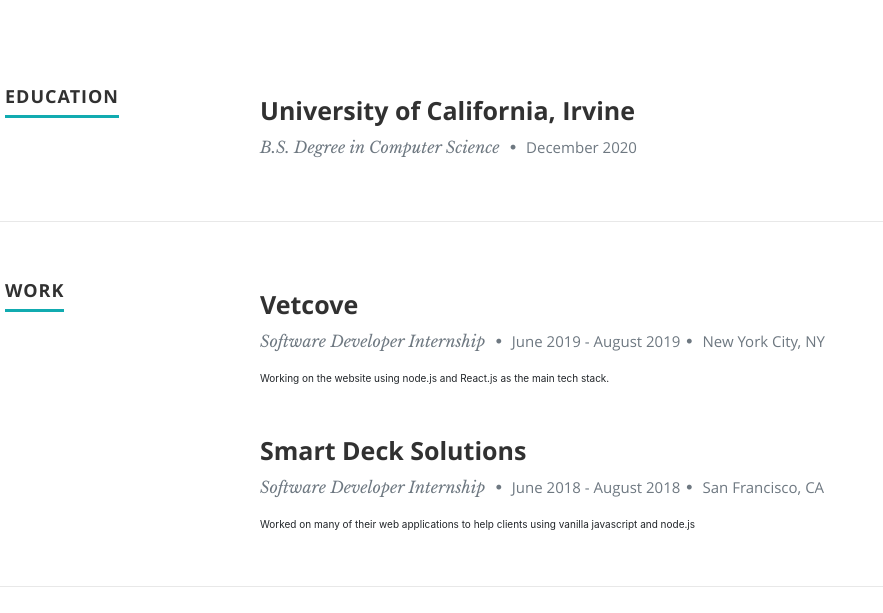
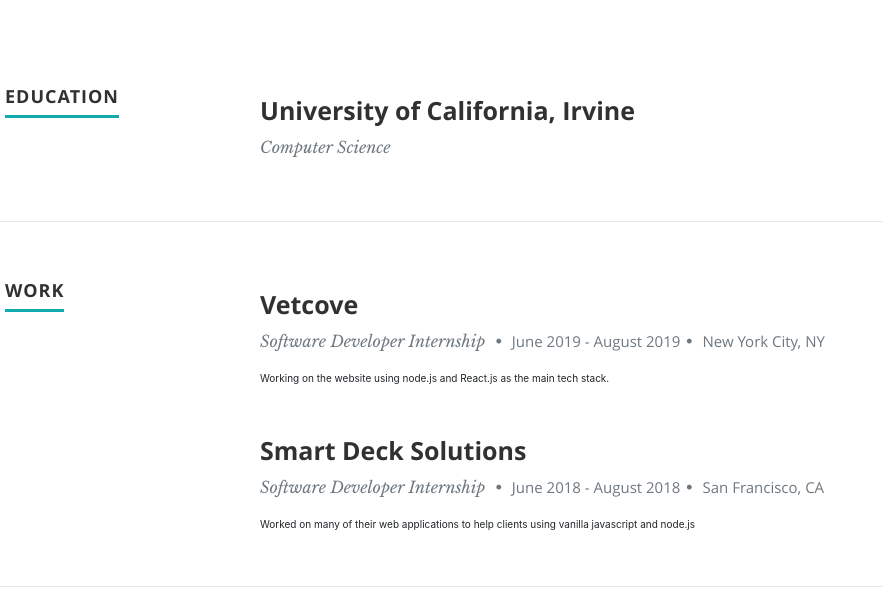
Before and after one commit to iceehao/Portfolio-updated, a plain HTML site: page index.html in a window 1280 px wide. Shown: the part 1260-1873 px from the top of the page, without its empty margins (0-883 px from the left). Drawn offline with nearby package versions, Linux system fonts and the light colour scheme; files that its build step writes are made by us from their sources; files whose address does not match are found by name.

Commit message:
new resume

```diff
--- a/index.html
+++ b/index.html
@@ -144,8 +144,8 @@
           <div class="twelve columns">
             <h3>University of California, Irvine</h3>
             <p class="info">
-              B.S. Degree in Computer Science <span>&bull;</span>
-              <em class="date">December 2020</em>
+              Computer Science
+
             </p>
           </div>
         </div>
@@ -255,6 +255,7 @@
           <i class="fab fa-js-square fa-4x"></i>
           <p>Javascript</p>
         </div>
+
         <div class="items">
           <i class="fab fa-python fa-4x"></i>
           <p>Python</p>
```
Also changed, not shown: images/jquery.png (added), 1 other file.
